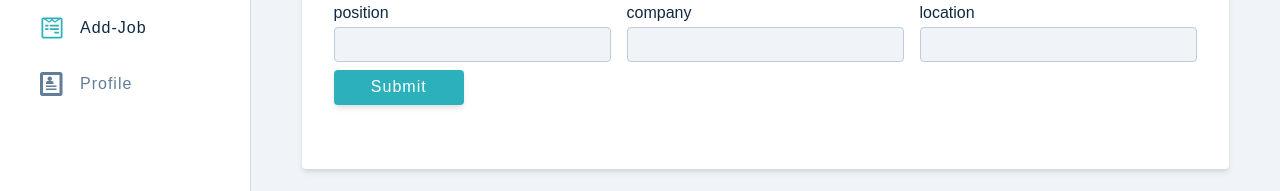
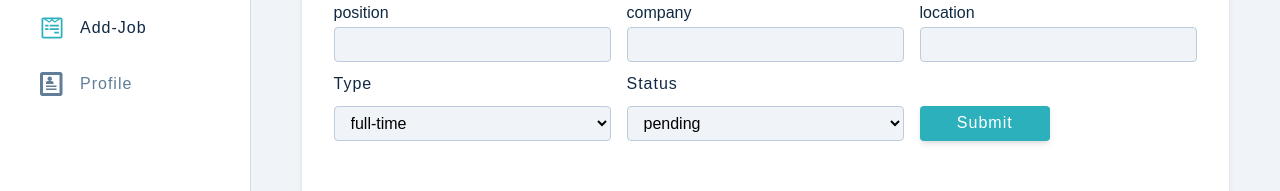
Before and after one commit to jwd222/Jobify, a React (Create React App) app in the folder client/: page /add-job in a window 1280 px wide. Shown: the part 240-431 px from the top of the page. Built offline with nearby package versions, Linux system fonts and the light colour scheme; sample sign-in values are in the browser's storage; the HTML template or start-up script is replaced by a standard one.

Commit message:
new form row select component

```diff
--- /dev/null
+++ b/client/src/components/FormRowSelect.js
@@ -0,0 +1,24 @@
+const FormRowSelect = ({ labelText, name, value, handleChange, list }) => {
+  return (
+    <div className="form-row">
+      <label htmlFor={name} className="form-label">
+        {labelText || name}
+      </label>
+      <select
+        name={name}
+        value={value}
+        onChange={handleChange}
+        className="form-select"
+      >
+        {list.map((itemValue, index) => {
+          return (
+            <option key={index} value={itemValue}>
+              {itemValue}
+            </option>
+          )
+        })}
+      </select>
+    </div>
+  )
+}
+export default FormRowSelect
--- a/client/src/components/index.js
+++ b/client/src/components/index.js
@@ -4,5 +4,6 @@
 import NavBar from './Navbar.js'
 import SmallSideBar from './SmallSideBar.js'
 import BigSideBar from './BigSideBar.js'
+import FormRowSelect from './FormRowSelect'
 
-export { Logo, FormRow, Alert, NavBar, SmallSideBar, BigSideBar }
+export { Logo, FormRow, Alert, NavBar, SmallSideBar, BigSideBar, FormRowSelect }
--- a/client/src/pages/dashboard/AddJob.js
+++ b/client/src/pages/dashboard/AddJob.js
@@ -1,5 +1,5 @@
 import Wrapper from '../../assets/wrappers/DashboardFormPage.js'
-import { FormRow, Alert } from '../../components'
+import { FormRow, Alert, FormRowSelect } from '../../components'
 import { useAppContext } from '../../context/appContext'
 
 const AddJob = () => {
@@ -62,7 +62,21 @@
             handleChange={handleJobInput}
           />
           {/* job type */}
+          <FormRowSelect
+            labelText="type"
+            name="jobType"
+            value={jobType}
+            handleChange={handleJobInput}
+            list={jobTypeOptions}
+          />
+
           {/* job status */}
+          <FormRowSelect
+            name="status"
+            value={status}
+            handleChange={handleJobInput}
+            list={statusOptions}
+          />
 
           <div className="btn-container">
             <button
```
